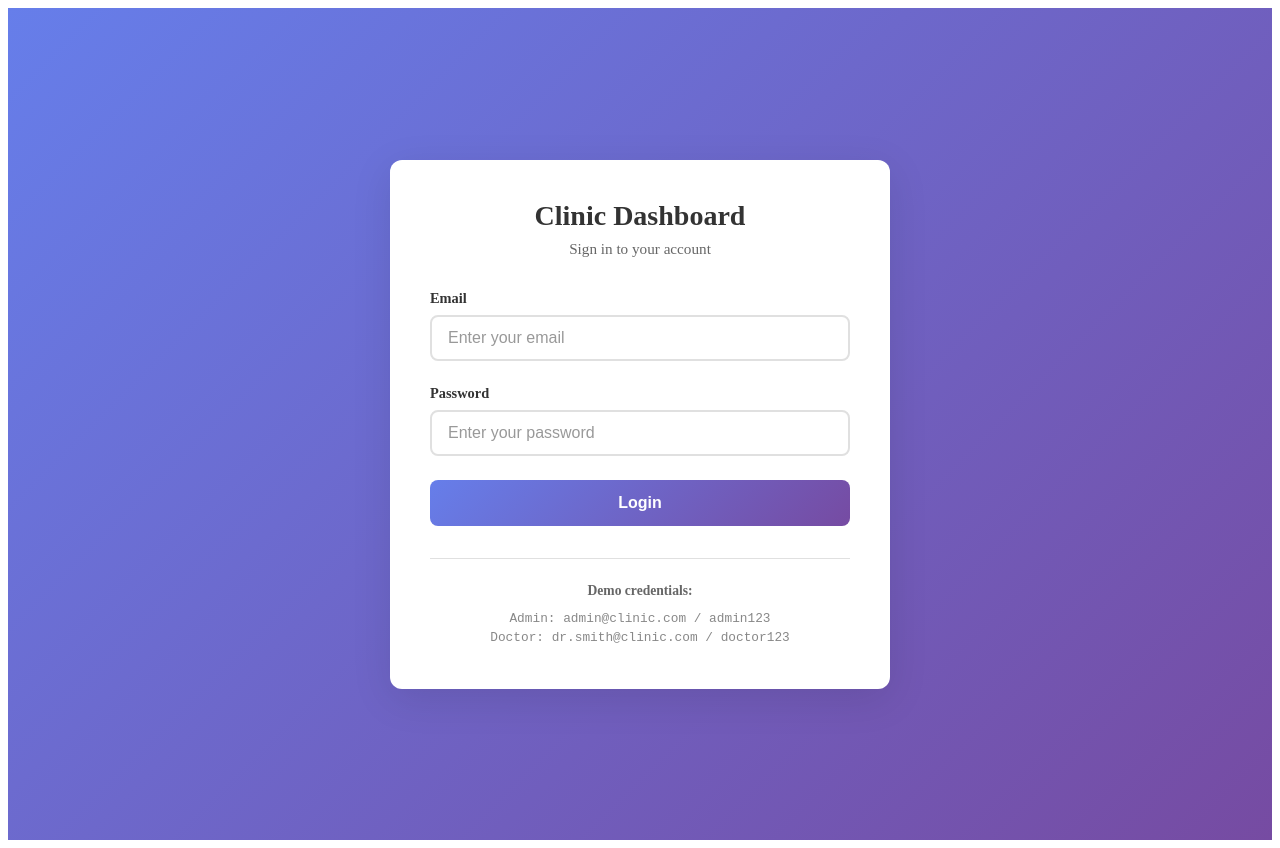
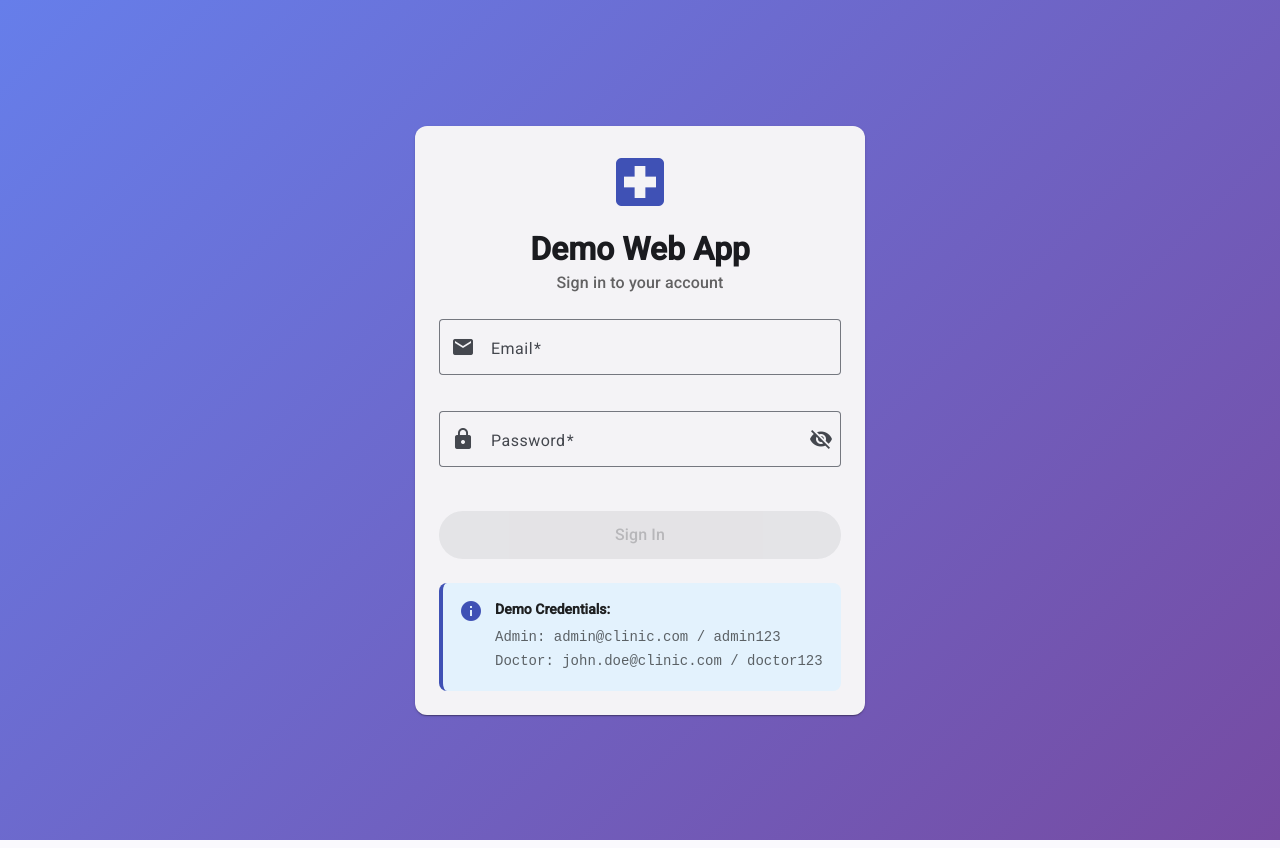
Before and after one commit to ShadmanSakib23/clinic-dash, an Angular app: page /login in a window 1280 px wide. Built offline with nearby package versions, Linux system fonts and the light colour scheme.

Commit message:
Update login page to use material

```diff
--- a/package.json
+++ b/package.json
@@ -23,10 +23,12 @@
   "private": true,
   "packageManager": "npm@10.8.3",
   "dependencies": {
+    "@angular/cdk": "^21.0.5",
     "@angular/common": "^21.0.0",
     "@angular/compiler": "^21.0.0",
     "@angular/core": "^21.0.0",
     "@angular/forms": "^21.0.0",
+    "@angular/material": "^21.0.5",
     "@angular/platform-browser": "^21.0.0",
     "@angular/router": "^21.0.0",
     "rxjs": "~7.8.0",
--- a/src/app/features/auth/pages/login/login.component.html
+++ b/src/app/features/auth/pages/login/login.component.html
@@ -1,65 +1,92 @@
 <div class="login-container">
-  <div class="login-card">
+  <mat-card class="login-card">
+    <!-- Card header -->
+    <mat-card-header>
       <div class="login-header">
-      <h1>Clinic Dashboard</h1>
-      <p>Sign in to your account</p>
+        <mat-icon class="login-icon">local_hospital</mat-icon>
+        <mat-card-title> Demo Web App</mat-card-title>
+        <mat-card-subtitle>Sign in to your account</mat-card-subtitle>
       </div>
+    </mat-card-header>
 
-    <form class="login-form" (ngSubmit)="onLogin()">
-      <!-- Error Message -->
+    <!-- Card content -->
+    <mat-card-content>
+      <!-- Error message -->
       @if (errorMessage()) {
         <div class="error-message">
-          {{ errorMessage() }}
+          <mat-icon>error</mat-icon>
+          <span>{{ errorMessage() }}</span>
         </div>
       }
 
-      <!-- Email Field -->
-      <div class="form-group">
-        <label for="email">Email</label>
+      <!-- Login form -->
+      <form (ngSubmit)="onLogin()" #loginForm="ngForm">
+        <!-- Email field -->
+        <mat-form-field appearance="outline" class="full-width">
+          <mat-label>Email</mat-label>
           <input
+            matInput
             type="email"
-          id="email"
-          name="email"
             [ngModel]="email()"
             (ngModelChange)="email.set($event)"
+            name="email"
             placeholder="Enter your email"
             required
             autocomplete="email"
-        />
-      </div>
+            [disabled]="isLoading()">
+          <mat-icon matPrefix>email</mat-icon>
+        </mat-form-field>
 
-      <!-- Password Field -->
-      <div class="form-group">
-        <label for="password">Password</label>
+        <!-- Password field -->
+        <mat-form-field appearance="outline" class="full-width">
+          <mat-label>Password</mat-label>
           <input
-          type="password"
-          id="password"
-          name="password"
+            matInput
+            [type]="hidePassword() ? 'password' : 'text'"
             [ngModel]="password()"
             (ngModelChange)="password.set($event)"
+            name="password"
             placeholder="Enter your password"
             required
             autocomplete="current-password"
-        />
-      </div>
+            [disabled]="isLoading()">
+          <mat-icon matPrefix>lock</mat-icon>
+          <button
+            mat-icon-button
+            matSuffix
+            type="button"
+            (click)="hidePassword.set(!hidePassword())"
+            [attr.aria-label]="'Hide password'"
+            [disabled]="isLoading()">
+            <mat-icon>{{ hidePassword() ? 'visibility_off' : 'visibility' }}</mat-icon>
+          </button>
+        </mat-form-field>
 
-      <!-- Login Button -->
-      <button type="submit" class="login-button" [disabled]="isLoading()">
+        <!-- Login button -->
+        <button
+          mat-raised-button
+          color="primary"
+          type="submit"
+          class="login-button"
+          [disabled]="isLoading() || !loginForm.valid">
           @if (isLoading()) {
-          <span class="spinner"></span>
+            <mat-spinner diameter="20" class="button-spinner"></mat-spinner>
+            <span>Signing in...</span>
           } @else {
-          <span>Login</span>
+            <span>Sign In</span>
           }
         </button>
+      </form>
 
-      <!-- Helper Text -->
-      <div class="helper-text">
-        <p>Demo credentials:</p>
-        <ul>
-          <li>Admin: admin@clinic.com / admin123</li>
-          <li>Doctor: dr.smith@clinic.com / doctor123</li>
-        </ul>
-      </div>
-    </form>
+      <!-- Demo credentials -->
+      <div class="demo-credentials">
+        <mat-icon>info</mat-icon>
+        <div>
+          <strong>Demo Credentials:</strong>
+          <p>Admin: admin@clinic.com / admin123</p>
+          <p>Doctor: john.doe@clinic.com / doctor123</p>
         </div>
       </div>
+    </mat-card-content>
+  </mat-card>
+</div>
--- a/src/app/features/auth/pages/login/login.component.scss
+++ b/src/app/features/auth/pages/login/login.component.scss
@@ -4,149 +4,151 @@
   align-items: center;
   min-height: 100vh;
   background: linear-gradient(135deg, #667eea 0%, #764ba2 100%);
-  padding: 1rem;
+  padding: 20px;
 }
 
 .login-card {
-  background: white;
-  border-radius: 12px;
-  box-shadow: 0 10px 40px rgba(0, 0, 0, 0.1);
   width: 100%;
-  max-width: 420px;
-  padding: 2.5rem;
+  max-width: 450px;
+
+  mat-card-header {
+    display: block;
+    margin-bottom: 24px;
+    padding: 24px 24px 0 24px;
+  }
+
+  .login-header {
+    text-align: center;
+
+    .login-icon {
+      font-size: 64px;
+      width: 64px;
+      height: 64px;
+      color: var(--mat-primary-500, #3f51b5);
+      margin-bottom: 16px;
+    }
+
+    mat-card-title {
+      font-size: 2rem;
+      font-weight: 600;
+      margin-bottom: 8px;
+    }
+
+    mat-card-subtitle {
+      font-size: 1rem;
+      color: rgba(0, 0, 0, 0.6);
+    }
+  }
+
+  mat-card-content {
+    padding: 0 24px 24px 24px;
+  }
 }
 
-.login-header {
-  text-align: center;
-  margin-bottom: 2rem;
+// Error message styling
+.error-message {
+  display: flex;
+  align-items: center;
+  gap: 8px;
+  padding: 12px 16px;
+  margin-bottom: 20px;
+  background-color: #ffebee;
+  border-left: 4px solid #f44336;
+  border-radius: 4px;
+  color: #c62828;
 
-  h1 {
-    color: #333;
-    font-size: 1.75rem;
-    font-weight: 700;
-    margin: 0 0 0.5rem 0;
+  mat-icon {
+    color: #f44336;
+    font-size: 20px;
+    width: 20px;
+    height: 20px;
+  }
+
+  span {
+    flex: 1;
+    font-size: 0.875rem;
+  }
+}
+
+// Form styling
+form {
+  display: flex;
+  flex-direction: column;
+  gap: 16px;
+}
+
+.full-width {
+  width: 100%;
+}
+
+.login-button {
+  width: 100%;
+  height: 48px;
+  font-size: 1rem;
+  font-weight: 500;
+  margin-top: 8px;
+
+  &:disabled {
+    opacity: 0.6;
+  }
+
+  .button-spinner {
+    display: inline-block;
+    margin-right: 8px;
+    vertical-align: middle;
+  }
+}
+
+// Demo credentials styling
+.demo-credentials {
+  display: flex;
+  gap: 12px;
+  margin-top: 24px;
+  padding: 16px;
+  background-color: #e3f2fd;
+  border-radius: 8px;
+  border-left: 4px solid var(--mat-primary-500, #3f51b5);
+
+  mat-icon {
+    color: var(--mat-primary-500, #3f51b5);
+    flex-shrink: 0;
+  }
+
+  strong {
+    display: block;
+    margin-bottom: 8px;
+    color: rgba(0, 0, 0, 0.87);
   }
 
   p {
-    color: #666;
-    font-size: 0.95rem;
-    margin: 0;
+    margin: 4px 0;
+    font-size: 0.875rem;
+    color: rgba(0, 0, 0, 0.6);
+    font-family: 'Courier New', monospace;
   }
 }
 
-.login-form {
-  .error-message {
-    background: #fee;
-    color: #c33;
-    padding: 0.75rem 1rem;
-    border-radius: 6px;
-    border-left: 4px solid #c33;
-    margin-bottom: 1.5rem;
-    font-size: 0.9rem;
-  }
+// Responsive
+@media (max-width: 480px) {
+  .login-card {
+    max-width: 100%;
 
-  .form-group {
-    margin-bottom: 1.5rem;
-
-    label {
-      display: block;
-      color: #333;
-      font-weight: 600;
-      font-size: 0.9rem;
-      margin-bottom: 0.5rem;
-    }
-
-    input {
-      width: 100%;
-      padding: 0.75rem 1rem;
-      border: 2px solid #e0e0e0;
-      border-radius: 8px;
-      font-size: 1rem;
-      transition: all 0.3s ease;
-      box-sizing: border-box;
-
-      &:focus {
-        outline: none;
-        border-color: #667eea;
-        box-shadow: 0 0 0 3px rgba(102, 126, 234, 0.1);
+    .login-header {
+      .login-icon {
+        font-size: 48px;
+        width: 48px;
+        height: 48px;
       }
 
-      &::placeholder {
-        color: #999;
+      mat-card-title {
+        font-size: 1.5rem;
       }
     }
   }
 
-  .login-button {
-    width: 100%;
-    padding: 0.875rem;
-    background: linear-gradient(135deg, #667eea 0%, #764ba2 100%);
-    color: white;
-    border: none;
-    border-radius: 8px;
-    font-size: 1rem;
-    font-weight: 600;
-    cursor: pointer;
-    transition: transform 0.2s ease, box-shadow 0.2s ease;
-    display: flex;
-    align-items: center;
-    justify-content: center;
-    gap: 0.5rem;
-
-    &:hover:not(:disabled) {
-      transform: translateY(-2px);
-      box-shadow: 0 4px 12px rgba(102, 126, 234, 0.4);
-    }
-
-    &:active:not(:disabled) {
-      transform: translateY(0);
-    }
-
-    &:disabled {
-      opacity: 0.6;
-      cursor: not-allowed;
-    }
-  }
-
-  .spinner {
-    width: 16px;
-    height: 16px;
-    border: 2px solid rgba(255, 255, 255, 0.3);
-    border-top-color: white;
-    border-radius: 50%;
-    animation: spin 0.8s linear infinite;
-  }
-
-  @keyframes spin {
-    to {
-      transform: rotate(360deg);
-    }
-  }
-
-  .helper-text {
-    margin-top: 2rem;
-    padding-top: 1.5rem;
-    border-top: 1px solid #e0e0e0;
-    text-align: center;
-
+  .demo-credentials {
     p {
-      color: #666;
-      font-size: 0.85rem;
-      font-weight: 600;
-      margin: 0 0 0.75rem 0;
-    }
-
-    ul {
-      list-style: none;
-      padding: 0;
-      margin: 0;
-
-      li {
-        color: #888;
-        font-size: 0.8rem;
-        margin: 0.25rem 0;
-        font-family: 'Courier New', monospace;
-      }
+      font-size: 0.75rem;
     }
   }
 }
--- a/src/app/features/auth/pages/login/login.component.ts
+++ b/src/app/features/auth/pages/login/login.component.ts
@@ -1,11 +1,25 @@
 import { Component, inject, signal } from '@angular/core';
 import { FormsModule } from '@angular/forms';
 import { Router } from '@angular/router';
+import { MatCardModule } from '@angular/material/card';
+import { MatFormFieldModule } from '@angular/material/form-field';
+import { MatInputModule } from '@angular/material/input';
+import { MatButtonModule } from '@angular/material/button';
+import { MatIconModule } from '@angular/material/icon';
+import { MatProgressSpinnerModule } from '@angular/material/progress-spinner';
 import { AuthService } from '../../../../core/services';
 
 @Component({
   selector: 'app-login',
-  imports: [FormsModule],
+  imports: [
+    FormsModule,
+    MatCardModule,
+    MatFormFieldModule,
+    MatInputModule,
+    MatButtonModule,
+    MatIconModule,
+    MatProgressSpinnerModule
+  ],
   templateUrl: './login.component.html',
   styleUrl: './login.component.scss',
 })
@@ -14,6 +28,7 @@ export class LoginComponent {
   readonly password = signal('');
   readonly isLoading = signal(false);
   readonly errorMessage = signal('');
+  readonly hidePassword = signal(true);
   private readonly authService = inject(AuthService);
   private readonly router = inject(Router);
 
--- a/src/index.html
+++ b/src/index.html
@@ -6,6 +6,8 @@
   <base href="/">
   <meta name="viewport" content="width=device-width, initial-scale=1">
   <link rel="icon" type="image/x-icon" href="favicon.ico">
+  <link href="https://fonts.googleapis.com/css2?family=Roboto:wght@300;400;500&display=swap" rel="stylesheet">
+  <link href="https://fonts.googleapis.com/icon?family=Material+Icons" rel="stylesheet">
 </head>
 <body>
   <app-root></app-root>
--- a/src/styles.scss
+++ b/src/styles.scss
@@ -1 +1,38 @@
+
+// Include theming for Angular Material with `mat.theme()`.
+// This Sass mixin will define CSS variables that are used for styling Angular Material
+// components according to the Material 3 design spec.
+// Learn more about theming and how to use it for your application's
+// custom components at https://material.angular.dev/guide/theming
+@use '@angular/material' as mat;
+
+html {
+  height: 100%;
+  @include mat.theme((
+    color: (
+      primary: mat.$azure-palette,
+      tertiary: mat.$blue-palette,
+    ),
+    typography: Roboto,
+    density: 0,
+  ));
+}
+
+body {
+  // Default the application to a light color theme. This can be changed to
+  // `dark` to enable the dark color theme, or to `light dark` to defer to the
+  // user's system settings.
+  color-scheme: light;
+
+  // Set a default background, font and text colors for the application using
+  // Angular Material's system-level CSS variables. Learn more about these
+  // variables at https://material.angular.dev/guide/system-variables
+  background-color: var(--mat-sys-surface);
+  color: var(--mat-sys-on-surface);
+  font: var(--mat-sys-body-medium);
+
+  // Reset the user agent margin.
+  margin: 0;
+  height: 100%;
+}
 /* You can add global styles to this file, and also import other style files */
```
Also changed, not shown: 1 other file (tests, documents, lock files or other folders). Lines whose indentation alone changed are shown as unchanged.
